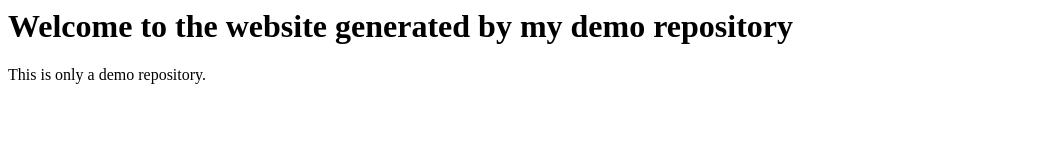
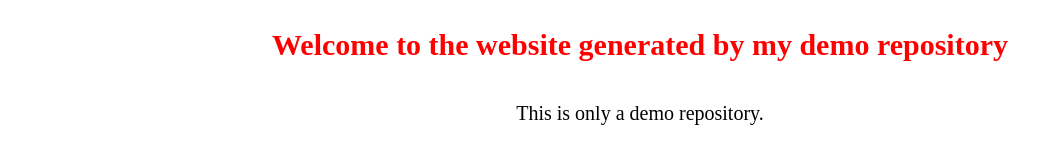
Before and after one commit to Esquevendo-na-Quarentena/demo-repository, a website: page index.html in a window 1280 px wide. Shown: the whole page, without its empty margins (0-1062 px from the left). Drawn offline with Linux system fonts and the light colour scheme.

Commit message:
add style.css

```diff
--- a/index.html
+++ b/index.html
@@ -1,2 +1,17 @@
-<h1>Welcome to the website generated by my demo repository</h1>
-<p>This is only a demo repository.</p>
+<!DOCTYPE html>
+<html lang="pt-br">
+  <head>
+    <meta charset="UTF-8" />
+    <meta name="viewport" content="width=device-width, initial-scale=1.0" />
+    <link rel="stylesheet" href="style.css">
+    <title>Document</title>
+  </head>
+  <body>
+    <div class="main-container">
+      <h1 class="title">
+        Welcome to the website generated by my demo repository
+      </h1>
+      <p class="paragraph">This is only a demo repository.</p>
+    </div>
+  </body>
+</html>
--- /dev/null
+++ b/style.css
@@ -0,0 +1,14 @@
+.main-container {
+    display: flex;
+    flex-direction: column;
+    align-items: center;
+}
+
+.title {
+    font-size: 30px;
+    color: red;
+}
+
+.paragraph {
+    font-size: 20px;
+}
```
